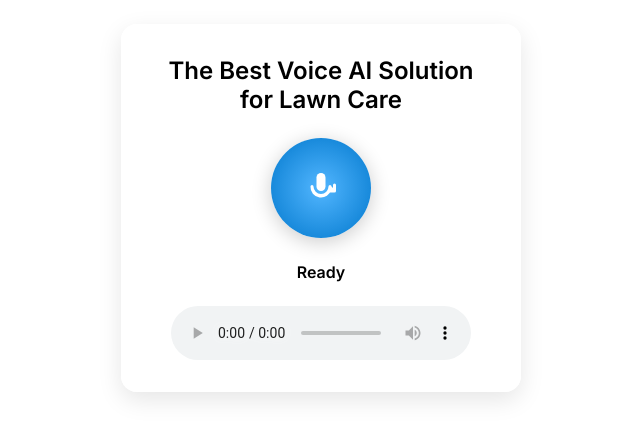
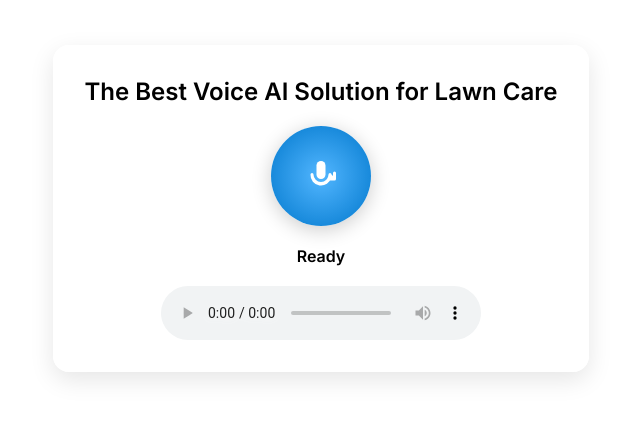
Before and after one commit to digit2ai/voice-bot, a plain HTML site: page static/index.html in a window 1280 px wide. Shown: the part 192-630 px from the top of the page, without its empty margins (319-959 px from the left). Drawn offline with Linux system fonts and the light colour scheme.

Commit message:
Update index.html

```diff
--- a/static/index.html
+++ b/static/index.html
@@ -1,97 +1,67 @@
 <!DOCTYPE html>
 <html lang="en">
 <head>
-  <meta charset="UTF-8" />
-  <meta name="viewport" content="width=device-width, initial-scale=1.0" />
+  <meta charset="UTF-8">
+  <meta name="viewport" content="width=device-width, initial-scale=1.0">
   <title>Talk to Lina — Your Lawn Care Assistant</title>
-  <link rel="preconnect" href="https://fonts.googleapis.com" />
-  <link rel="preconnect" href="https://fonts.gstatic.com" crossorigin />
-  <link href="https://fonts.googleapis.com/css2?family=Inter:wght@400;600&display=swap" rel="stylesheet" />
+  <link rel="preconnect" href="https://fonts.googleapis.com">
+  <link rel="preconnect" href="https://fonts.gstatic.com" crossorigin>
+  <link href="https://fonts.googleapis.com/css2?family=Inter:wght@400;600&display=swap" rel="stylesheet">
   <style>
-    * {
-      box-sizing: border-box;
-    }
-
     body {
       margin: 0;
       font-family: 'Inter', sans-serif;
       display: flex;
       align-items: center;
       justify-content: center;
-      min-height: 100vh;
+      height: 100vh;
       background: url("static/background.png") no-repeat center center fixed;
       background-size: cover;
+      overflow: hidden;
       text-align: center;
-      overflow: auto;
-      padding: 1rem;
     }
-
     .container {
       display: flex;
       flex-direction: column;
       align-items: center;
-      gap: 1.5rem;
-      background-color: rgba(255, 255, 255, 0.85);
+      gap: 20px;
+      background-color: rgba(255, 255, 255, 0.8);
       padding: 2rem;
       border-radius: 1rem;
-      box-shadow: 0 8px 24px rgba(0, 0, 0, 0.1);
-      max-width: 400px;
-      width: 100%;
+      box-shadow: 0 8px 24px rgba(0,0,0,0.1);
     }
-
     h2 {
-      font-size: 1.4rem;
+      font-size: 1.5rem;
       font-weight: 600;
       margin: 0;
     }
-
     .mic-button {
-      width: 80px;
-      height: 80px;
+      width: 100px;
+      height: 100px;
       background: radial-gradient(circle at center, #52b6ff 0%, #0077cc 100%);
       border-radius: 50%;
       display: flex;
       align-items: center;
       justify-content: center;
-      box-shadow: 0 4px 20px rgba(0, 0, 0, 0.2);
+      box-shadow: 0 4px 20px rgba(0,0,0,0.2);
       transition: transform 0.2s ease-in-out;
       cursor: pointer;
     }
-
     .mic-button:hover {
       transform: scale(1.05);
     }
-
     .mic-icon {
-      width: 32px;
-      height: 32px;
+      width: 36px;
+      height: 36px;
       fill: white;
     }
-
     #status {
       font-size: 1rem;
       font-weight: 600;
     }
-
     audio {
       width: 100%;
-      max-width: 300px;
-    }
-
-    @media (min-width: 480px) {
-      .mic-button {
-        width: 100px;
-        height: 100px;
-      }
-
-      .mic-icon {
-        width: 36px;
-        height: 36px;
-      }
-
-      h2 {
-        font-size: 1.5rem;
-      }
+      max-width: 320px;
     }
   </style>
 </head>
@@ -99,10 +69,7 @@
   <div class="container">
     <h2>The Best Voice AI Solution for Lawn Care</h2>
     <div id="startBtn" class="mic-button">
-      <svg class="mic-icon" xmlns="http://www.w3.org/2000/svg" viewBox="0 0 24 24">
-        <path d="M12 14a3 3 0 003-3V5a3 3 0 00-6 0v6a3 3 0 003 3z"/>
-        <path d="M19 11a1 1 0 00-2 0 5 5 0 01-10 0 1 1 0 00-2 0 7 7 0 0013.8 2H17a1 1 0 000 2h4a1 1 0 001-1v-4a1 1 0 10-2 0v2z"/>
-      </svg>
+      <svg class="mic-icon" xmlns="http://www.w3.org/2000/svg" viewBox="0 0 24 24"><path d="M12 14a3 3 0 003-3V5a3 3 0 00-6 0v6a3 3 0 003 3z"/><path d="M19 11a1 1 0 00-2 0 5 5 0 01-10 0 1 1 0 00-2 0 7 7 0 0013.8 2H17a1 1 0 000 2h4a1 1 0 001-1v-4a1 1 0 10-2 0v2z"/></svg>
     </div>
     <div id="status">Ready</div>
     <audio id="responseAudio" controls></audio>
@@ -119,7 +86,9 @@
     startBtn.onclick = async () => {
       try {
         const stream = await navigator.mediaDevices.getUserMedia({ audio: true });
-        const mimeType = MediaRecorder.isTypeSupported("audio/webm") ? "audio/webm" : "audio/ogg;codecs=opus";
+        const mimeType = MediaRecorder.isTypeSupported("audio/webm")
+          ? "audio/webm"
+          : "audio/ogg;codecs=opus";
 
         mediaRecorder = new MediaRecorder(stream, { mimeType });
         audioChunks = [];
```
